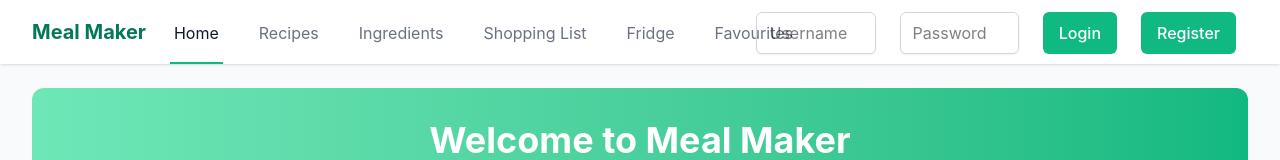
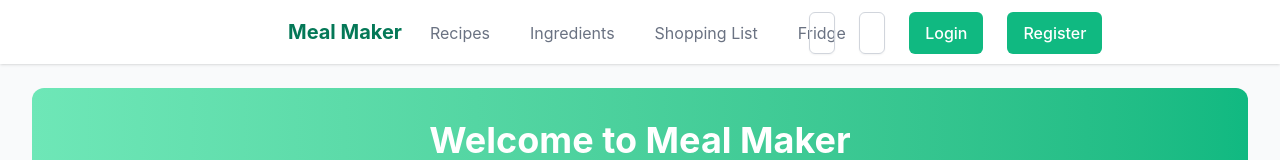
Before and after one commit to pmillar360/meal-maker, a Next.js app in the folder frontend/: page / in a window 1280 px wide. Shown: the top 160 px of the page. Built offline with nearby package versions, Linux system fonts and the light colour scheme; no server answers.

Commit message:
Fix error handing in get_current_user and hide incomplete favourites feature

```diff
--- a/frontend/components/Layout.tsx
+++ b/frontend/components/Layout.tsx
@@ -12,7 +12,7 @@
   return (
     <div className="min-h-screen bg-gray-50 flex flex-col">
       <header className="bg-white shadow-sm">
-        <div className="max-w-7xl mx-auto px-4 sm:px-6 lg:px-8">
+        <div className="max-w-6/10 mx-auto px-4 sm:px-6 lg:px-8">
           <div className="flex justify-between h-16">
             <div className="flex">
               <div className="shrink-0 flex items-center">
@@ -21,7 +21,7 @@
                 </Link>
               </div>
               <nav className="ml-6 flex space-x-8">
-                <Link
+                {/* <Link
                   href="/"
                   className={`inline-flex items-center px-1 pt-1 border-b-2 ${router.pathname === '/'
                     ? 'border-primary text-gray-900'
@@ -29,7 +29,7 @@
                     }`}
                 >
                   Home
-                </Link>
+                </Link> */}
                 <Link
                   href="/recipes"
                   className={`inline-flex items-center px-1 pt-1 border-b-2 ${router.pathname.startsWith('/recipes')
@@ -67,7 +67,7 @@
                   }`}>
                     Fridge
                 </Link>
-                <Link
+                {/* <Link
                   href="/favourites"
                   className={`inline-flex items-center px-1 pt-1 border-b-2 ${
                     router.pathname === '/favourites'
@@ -75,7 +75,7 @@
                       : 'border-transparent text-gray-500 hover:border-gray-300 hover:text-gray-700'
                   }`}>
                     Favourites
-                </Link>
+                </Link> */}
               </nav>
             </div>
             <UserManagement />
```
Also changed, not shown: 1 other file (tests, documents, lock files or other folders).
